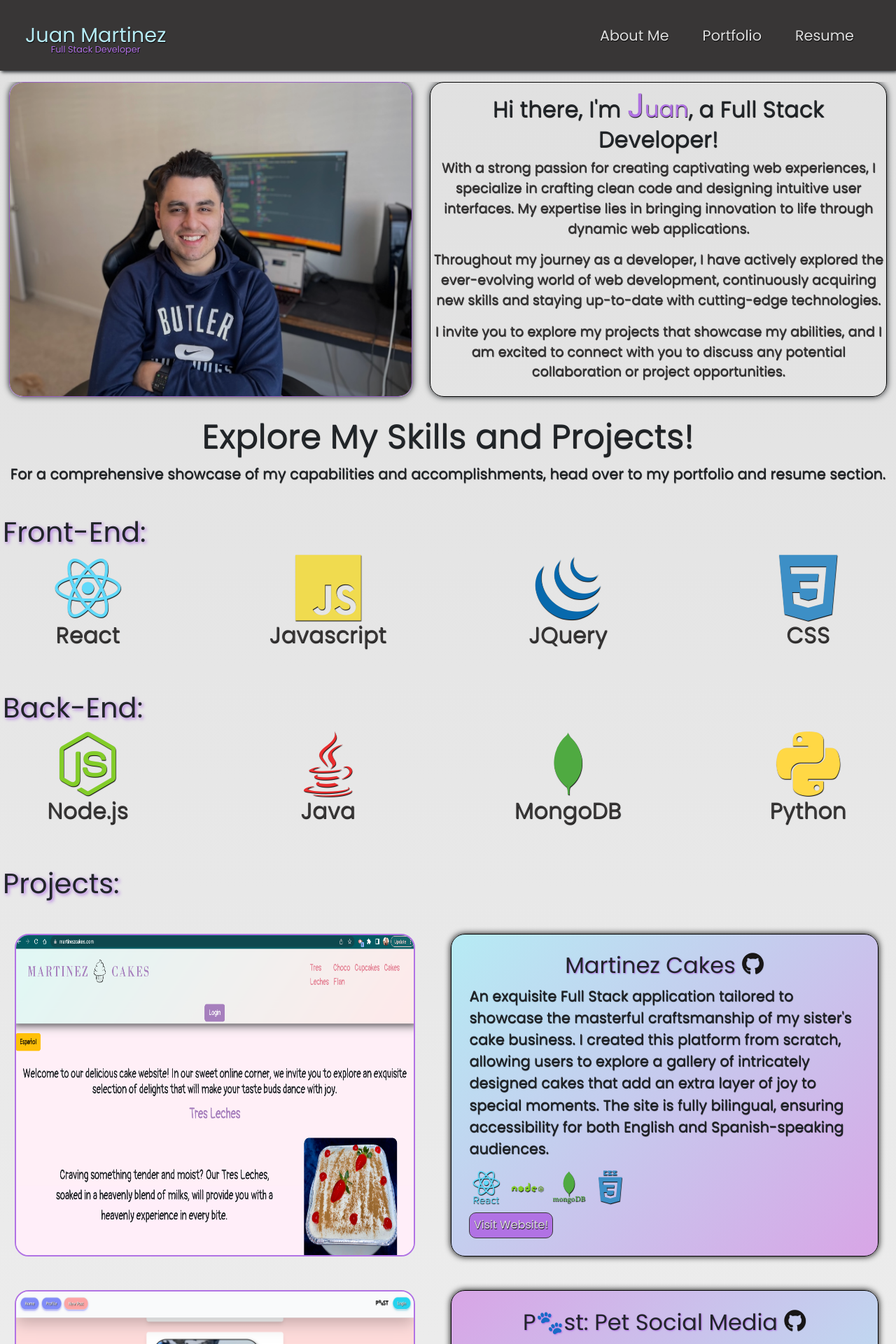
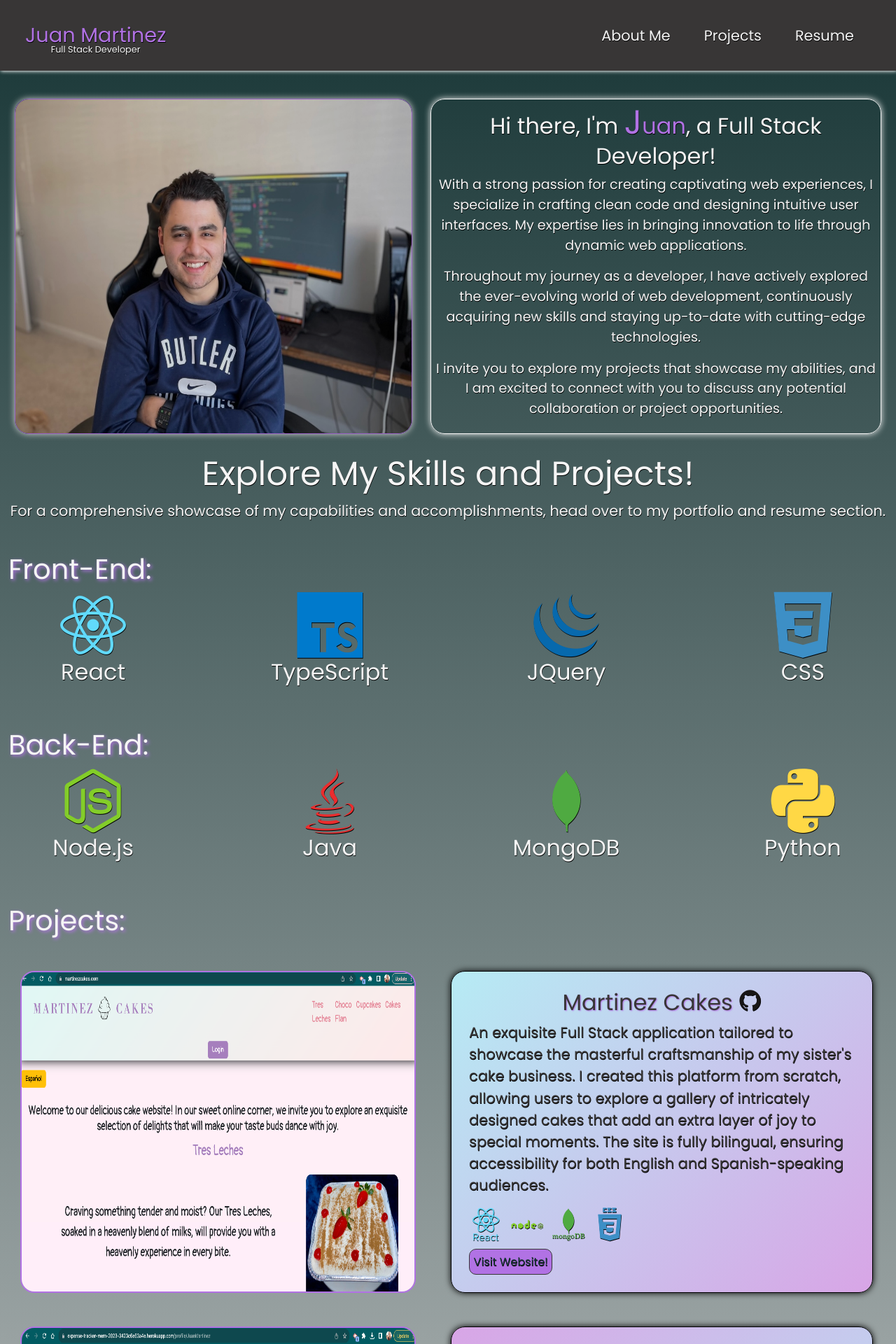
Before and after one commit to JuanMartinez503/React-portfolio, a React (Vite) app: page / in a window 1280 px wide. Shown: the top 1920 px of the page at 70% size. Built offline with nearby package versions, Linux system fonts and the light colour scheme.

Commit message:
I added more skills to my resume and changed the way my portfolio looked

```diff
--- a/src/App.css
+++ b/src/App.css
@@ -3,7 +3,8 @@
   @import url('https://fonts.googleapis.com/css2?family=Amatic+SC&family=Libre+Bodoni&family=Open+Sans:ital@1&family=Pangolin&family=Playfair+Display&family=Poppins&display=swap');
 
 * {
-  text-shadow: .5px .5px 1px black;
+  color: var(--complementary);
+  text-shadow: .5px .5px black;
   font-family: 'Amatic SC', cursive;
 font-family: 'Libre Bodoni', serif;
 font-family: 'Open Sans', sans-serif;
@@ -18,8 +19,9 @@ padding: 0;
 :root {
   --primary: #b172e4;
   --secondary:#383636;
-  --third: #e0e0e0;
-  --complementary:  #f0f0f0;
+  --third: #183636;
+  --complementary:  #f5f5f5;
+  --secondbg: #d0d0d0;
 
 }
 html{
@@ -28,7 +30,7 @@ html{
 }
 body {
   width: 100% !important;
-  background-image: linear-gradient(to bottom, var(--third), var(--complementary)) !important;
+  background-image: linear-gradient(to bottom, var(--third), var(--secondbg)) !important;
 
 }
 header{
@@ -39,11 +41,12 @@ header{
 
   width: 100% !important;
   background-color: var(--secondary) !important;
-  box-shadow: 2px 2px 5px;
+  box-shadow: 1px 1px 5px var(--complementary);
+
 
 }
 nav li a {
-  color: var(--third) !important;
+  color: var(--complementary) !important;
   font-size: 1.3rem !important;
 
 }
@@ -60,7 +63,7 @@ bottom: 25%;
 }
 
 nav li a:hover {
-  font-size: 1.5rem !important;
+  font-size: 1.35rem !important;
   transition: all .3s;
   text-shadow: 1px 1px 2px var(--primary);
 
@@ -74,7 +77,7 @@ nav li a:hover {
 .navbar-brand  {
   position: relative;
   width: auto;
-  color: #b6ebf4 !important;
+  color: var(--primary) !important;
   font-size: 1.8rem !important;
   margin: 0;
   padding: 0;
@@ -84,7 +87,7 @@ nav li a:hover {
   width: 100%;
   position: absolute;
   top: 70%;
-  color: var(--primary);
+  color: var(--complementary);
   align-items: center;
   font-size: .8rem;
   padding: 0 !important;
@@ -119,7 +122,7 @@ footer .card-body {
 
 }
 .devicon-github-original{
-  color: var(--third);
+  color: var(--complementary);
 
 }
 #logo-png{
@@ -140,7 +143,7 @@ footer .card-body {
 
 #home-intro{
   margin-left: 1%;
-  border: 1px solid black;
+  border: 1px solid var(--complementary);
   width: 51%;
   box-shadow:0 0 10px;
   border-radius: 20px;
@@ -148,7 +151,7 @@ footer .card-body {
 #home-intro p{
   line-height: 1.5;
   font-size: 1.2rem;
-  color: var(--secondary);
+  color: var(--complementary);
 }
 #j{
   font-size: 1.5em;
@@ -172,7 +175,7 @@ footer .card-body {
 
   font-size: 2rem;
   justify-content: center;
-  color: var(--secondary);
+  color: var(--complementary);
   margin-top: 1%;}
 .skills-project-title {
   font-size: 3rem;
@@ -245,11 +248,15 @@ transition: all .4s;
 }
 #project-info p {
   font-size: 1.3rem;
+  color: var(--secondary ) !important;
+
 }
 #project-info h4 {
   text-decoration: none;
   font-size: 2rem;
   text-shadow: 1px 1px 2px var(--primary);
+  color: var(--secondary ) !important;
+
 }
 .project-icon{
   margin-right: 2%;
@@ -319,6 +326,7 @@ font-size: 2.2rem;
     right: .1rem;
     font-size: .5rem;
   }
+
   #headshot {
     width: 90%;
     margin: 0 auto;
@@ -339,12 +347,14 @@ font-size: 2.2rem;
   }
   .dev-icon-div{
     width: 8rem;
-    margin-right: 12%;
   }
   .skill-icon {
-    font-size: 3rem;
+    font-size: 2.5rem;
     margin-left: 5%;
     margin-right: 5%;
+  }
+  .skill-icon p {
+    font-size: 1.5rem;
   }
   #project-component img {
     width: 90%;
@@ -385,6 +395,13 @@ font-size: 2.2rem;
       #portfolio h3{
         font-size: 1rem;
       }
+      .skill-icon p{
+        font-size: 1rem;
+      }
+      .dev-icon-div{
+        width: 7rem;
+      }
+
     }
     @media screen and (max-width: 320px) {
       nav li #home:hover::before{
@@ -401,6 +418,10 @@ font-size: 2.2rem;
       nav ul {
         width: 60%;
         margin: 2% auto;
+      }
+      .dev-icon-div{
+        text-align: center;
+        width: 100%;
       }
     }
 
--- a/src/App.jsx
+++ b/src/App.jsx
@@ -12,8 +12,11 @@ function App() {
   return (
     <>
   <NavBar />
+  <div className="p-2">
   <Outlet />
   <BackToTopBtn />
+  </div>
+
   <Footer />
 
     </>
--- a/src/components/Footer.jsx
+++ b/src/components/Footer.jsx
@@ -3,7 +3,8 @@ export default function Footer() {
   return (
     <footer>
       <div className=" mt-3 p-3 card">
-        <div className="card-header text-center" >Full Stack Developer</div>
+        <div className="card-header text-center" ><div to="/" className="navbar-brand">Juan Martinez <br className='mt-1'/>
+            <div id="full-stack" className="text-center ">Full Stack Developer</div></div></div>
         <div className="card-body">
           <blockquote className="blockquote mb-0 text-center ">
             <p>
--- a/src/components/NavBar.jsx
+++ b/src/components/NavBar.jsx
@@ -38,7 +38,7 @@ export default function NavBar() {
                   <Link className={
                       currentURL === "/portfolio" ? "nav-link active" : "nav-link"
                     } to="/portfolio">
-                    Portfolio
+                    Projects
                   </Link>
                 </li>
 
--- a/src/pages/Home.jsx
+++ b/src/pages/Home.jsx
@@ -1,5 +1,5 @@
 import Project from "../components/Project";
-import perSocial from "../images/petsocialmedia.png";
+import perSocial from "../images/expensetracker.png";
 import martinezCakes from "../images/martinezcakes.png";
 import Aos from "aos";
 
@@ -16,7 +16,7 @@ export default function Home() {
   const gradient = "project-info-bg flex-wrap";
   return (
     <div className=" overflow-hidden">
-      <div className="intro d-flex flex-wrap top" data-aos="zoom-in">
+      <div className="intro d-flex flex-wrap top mt-3" data-aos="zoom-in">
         <img
           id="headshot"
           src={headshot}
@@ -67,8 +67,8 @@ export default function Home() {
             </div>
 
             <div className="dev-icon-div">
-              <i className="devicon-javascript-plain colored skill-icon">
-                <p>Javascript</p>
+              <i className="devicon-typescript-plain colored skill-icon">
+                <p>TypeScript</p>
               </i>
             </div>
             <div className="dev-icon-div">
@@ -135,14 +135,14 @@ export default function Home() {
           gradient={gradientReverse}
           aos2="fade-left"
           img={perSocial}
-          stack3="devicon-tailwindcss-plain colored project-icon"
-          stack2="devicon-mysql-plain-wordmark colored project-icon"
-          stack1="devicon-javascript-plain colored project-icon"
-          stack4="devicon-handlebars-plain-wordmark  project-icon"
-          title=" P🐾st: Pet Social Media "
-          github="https://github.com/JuanMartinez503/Full-stack-pet-socia-media"
-          description="Step into a world where adorable pets rule the social media kingdom! As the lead developer, I proudly present a full-stack application that lets users create accounts for their pets, sparking charming interactions with other delightful companions. 🐾💛"
-          appUrl="https://full-stack-pet-social-media-698fb2b195ab.herokuapp.com/"
+          stack3="devicon-bootstrap-plain colored project-icon"
+          stack2="devicon-heroku-plain-wordmark colored project-icon"
+          stack1="devicon-react-plain colored project-icon"
+          stack4="devicon-nodejs-plain-wordmark colored  project-icon"
+          title="Expense Tracker"
+          github="https://github.com/JuanMartinez503/mern-fullstack-expense-tracker"
+          description="Expense Tracker is a robust full-stack MERN application that I developed post my coding bootcamp to enhance my skills and empower users in managing their finances. With features like expense tracking, budget setting, and real-time spending visualization, it offers a user-friendly and secure platform to achieve financial success while I'm committed to continuous learning and skill improvement."
+          appUrl="https://expense-tracker-mern-2023-3423c6e63a4e.herokuapp.com/"
         />
       </div>
     </div>
--- a/src/pages/Portfolio.jsx
+++ b/src/pages/Portfolio.jsx
@@ -2,7 +2,7 @@ import Project from "../components/Project";
 import perSocial from "../images/petsocialmedia.png";
 import techBlog from "../images/techblog.png";
 import mongoDB from "../images/mongo.png";
-import weather from "../images/weather.png";
+import weather from "../images/expensetracker.png";
 import movies from "../images/movies.png";
 import martinezCakes from "../images/martinezcakes.png";
 
@@ -81,21 +81,21 @@ export default function Portfolio() {
         description="As the lead developer of a collaborative effort, we successfully created a user-friendly website that allows users to search for movie information, including Title, Year Released, Genre, and Plot. Additionally, the site seamlessly auto-generates data on the streaming services currently featuring the movie, while saving past searches using local storage. Our team skillfully integrated APIs to fetch movie details, providing an interactive and engaging experience for users."
         appUrl="https://juanmartinez503.github.io/Movie-Search-Engine/"
       />
-      <Project
-        aos1="fade-right"
-        aos2="fade-left"
-        form={website}
-        gradient={gradient}
-        img={weather}
-        stack3="devicon-css3-plain colored project-icon"
-        stack2="devicon-html5-plain-wordmark colored project-icon"
-        stack1="devicon-javascript-plain colored project-icon"
-        stack4="devicon-bootstrap-plain-wordmark colored project-icon"
-        title="Weather Dashboard"
-        github="https://github.com/JuanMartinez503/WeatherApp-JuanM"
-        description="I undertook the task of dynamically updating HTML and CSS using weather API data. Starting from scratch, I skillfully utilized HTML, CSS, and JavaScript to create an interactive web application. To enhance the user interface, I incorporated Bootstrap CSS for stylish buttons and form elements, resulting in a seamless and engaging user experience."
-        appUrl="https://juanmartinez503.github.io/WeatherApp-JuanM/"
-      />
+        <Project
+          aos1="fade-right"
+          form={website}
+          gradient={gradientReverse}
+          aos2="fade-left"
+          img={weather}
+          stack3="devicon-bootstrap-plain colored project-icon"
+          stack2="devicon-heroku-plain-wordmark colored project-icon"
+          stack1="devicon-react-plain colored project-icon"
+          stack4="devicon-nodejs-plain-wordmark colored  project-icon"
+          title="Expense Tracker"
+          github="https://github.com/JuanMartinez503/mern-fullstack-expense-tracker"
+          description="Expense Tracker is a robust full-stack MERN application that I developed post my coding bootcamp to enhance my skills and empower users in managing their finances. With features like expense tracking, budget setting, and real-time spending visualization, it offers a user-friendly and secure platform to achieve financial success while I'm committed to continuous learning and skill improvement."
+          appUrl="https://expense-tracker-mern-2023-3423c6e63a4e.herokuapp.com/"
+        />
       <Project
         aos1="fade-left"
         aos2="fade-right"
--- a/src/pages/Resume.jsx
+++ b/src/pages/Resume.jsx
@@ -35,6 +35,12 @@ export default function Resume() {
               {" "}
               <i className="devicon-javascript-plain colored skill-icon">
                 <p>Javascript</p>
+              </i>
+            </div>
+            <div className="dev-icon-div" data-aos="fade-right">
+              {" "}
+              <i className="devicon-typescript-plain colored skill-icon">
+                <p>TypeScript</p>
               </i>
             </div>
             <div className="dev-icon-div" data-aos="fade-left">
```
Also changed, not shown: src/images/expensetracker.png (added), 1 other file (tests, documents, lock files or other folders).
